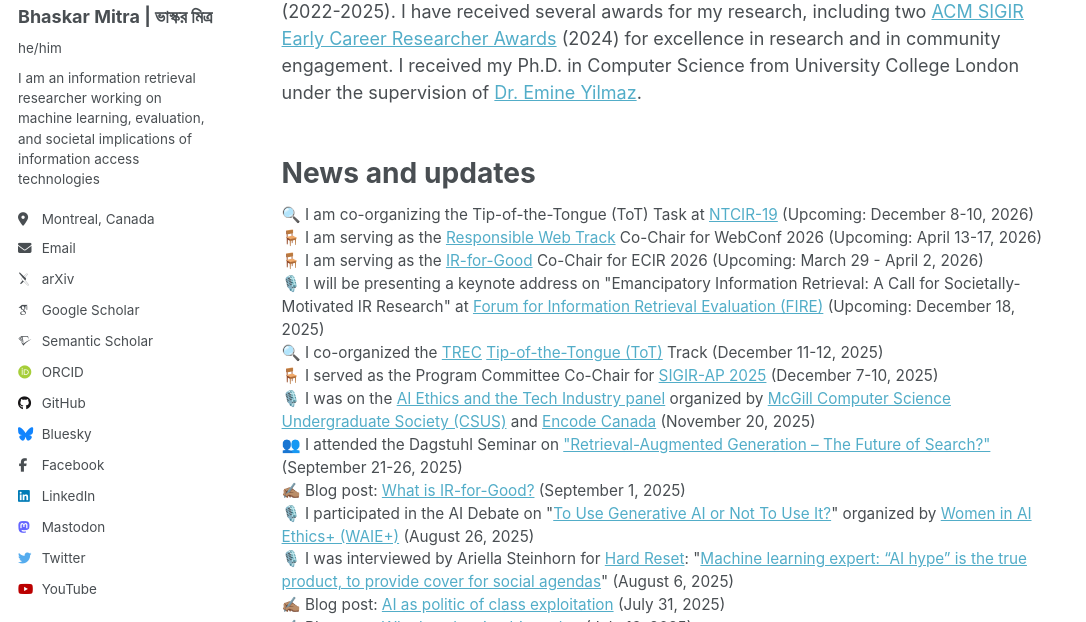
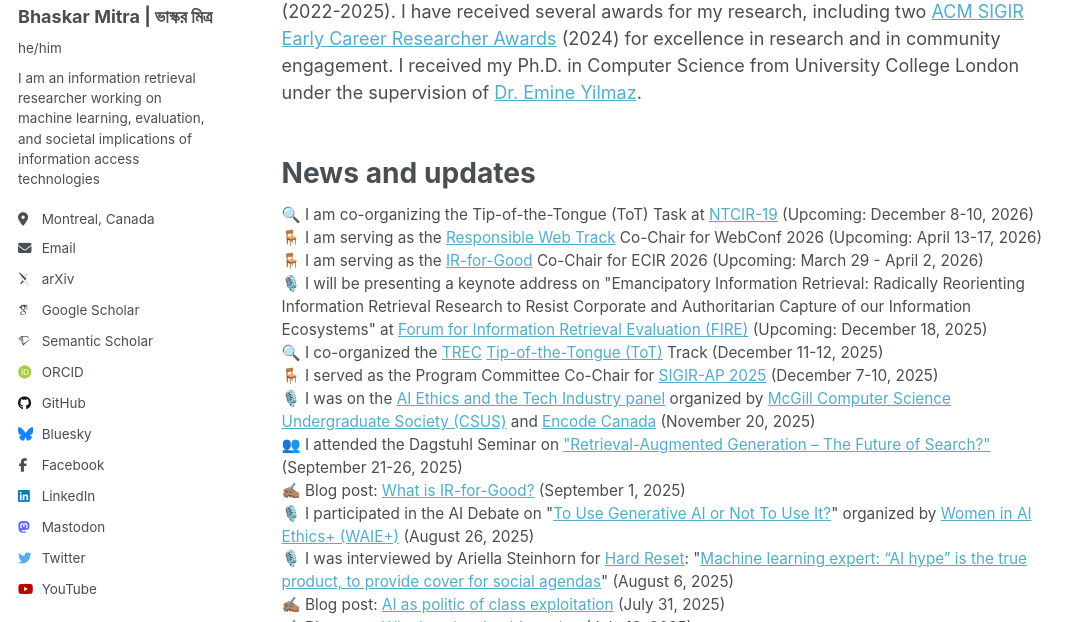
Before and after one commit to bhaskar-mitra/bhaskar-mitra.github.io, a Jekyll site: the page built from _pages/about.md, in a window 1280 px wide and 900 px high, cut to the strip 278-900 px from the top of the window. Shown: the whole strip, without its empty margins (0-1086 px from the left). Built offline with Jekyll 4.4.1, drawn with Linux system fonts in a browser that asks for light colours; some web fonts are replaced.

Commit message:
Update about.md

```diff
--- a/_pages/about.md
+++ b/_pages/about.md
@@ -24,7 +24,7 @@ News and updates
 <br/>
 🪑 I am serving as the <a href="https://ecir2026.eu/calls/call-for-ir-for-good-papers">IR-for-Good</a> Co-Chair for ECIR 2026 (Upcoming: March 29 - April 2, 2026)
 <br/>
-🎙️ I will be presenting a keynote address on "Emancipatory Information Retrieval: A Call for Societally-Motivated IR Research" at <a href="https://fire.irsi.org.in/fire/2025/">Forum for Information Retrieval Evaluation (FIRE)</a> (Upcoming: December 18, 2025)
+🎙️ I will be presenting a keynote address on "Emancipatory Information Retrieval: Radically Reorienting Information Retrieval Research to Resist Corporate and Authoritarian Capture of our Information Ecosystems" at <a href="https://fire.irsi.org.in/fire/2025/">Forum for Information Retrieval Evaluation (FIRE)</a> (Upcoming: December 18, 2025)
 <br/>
 🔍 I co-organized the <a href="https://trec.nist.gov/">TREC</a> <a href="https://trec-tot.github.io/guidelines">Tip-of-the-Tongue (ToT)</a> Track (December 11-12, 2025)
 <br/>
```
